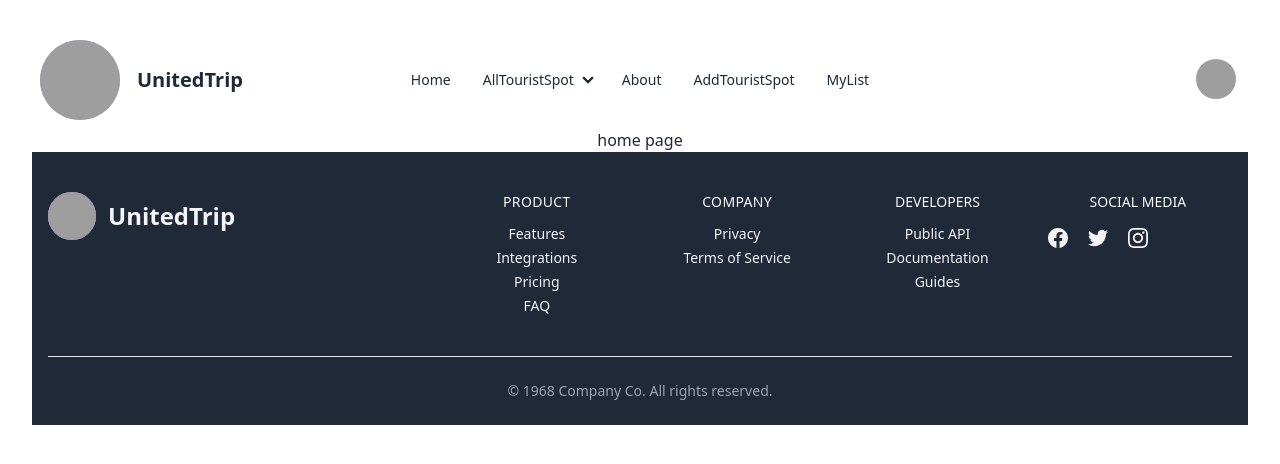
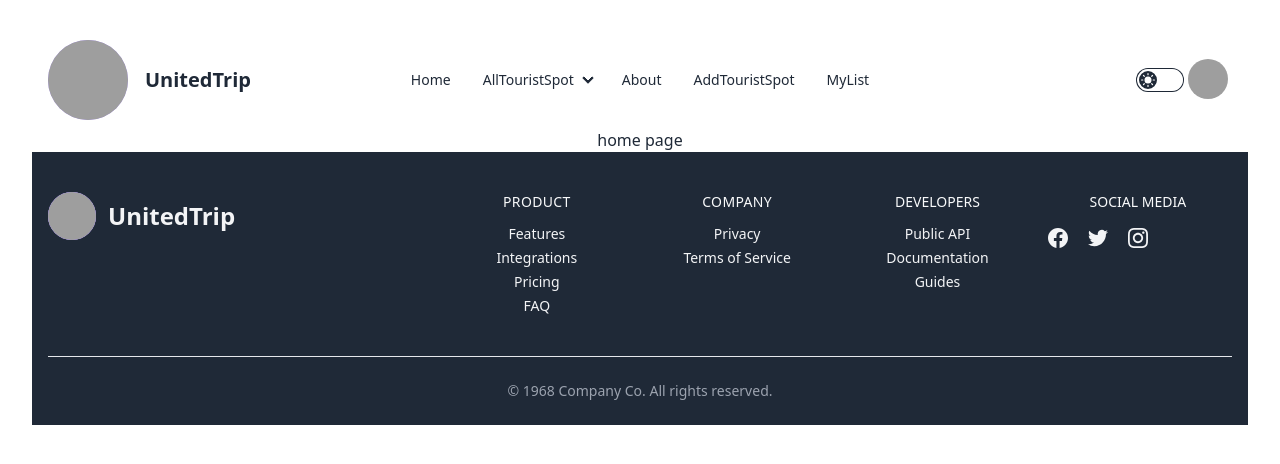
Before and after one commit to Rayhan9966/A10-tourism-management-system-client, a React (Vite) app: page / in a window 1280 px wide. Shown: the top 464 px of the page. Built offline with nearby package versions, Linux system fonts and the light colour scheme; grey boxes are pictures that could not be loaded.

Commit message:
nav bar theme updated

```diff
--- a/index.html
+++ b/index.html
@@ -1,5 +1,5 @@
 <!doctype html>
-<html lang="en" data-theme="light">
+<html lang="en" >
   <head>
     <meta charset="UTF-8" />
     <link rel="icon" type="image/svg+xml" href="https://i.postimg.cc/2jxLBCnM/travel-tour-landscape-sun-airplane-260nw-366089225.webp" />
--- a/src/component/Navbar.jsx
+++ b/src/component/Navbar.jsx
@@ -1,10 +1,28 @@
-import React from 'react';
+import React, { useEffect, useState } from 'react';
 import { Link } from 'react-router-dom';
 
 const Navbar = () => {
+    const [theme, setTheme]= useState('light')
+    useEffect(()=>{
+        localStorage.setItem('theme',theme)
+        const localTheme = localStorage.getItem('theme')
+        document.querySelector('html').setAttribute('data-them', localTheme)
+
+    },[theme])
+    const handleToggle =(e)=>{
+        if (e.target.checked){
+            setTheme('synthwave')
+        }
+        else{
+            setTheme('synthwave')
+        }
+
+
+    }
+
     return (
 <div>
-<div className="navbar bg-base-100">
+<div className="navbar bg-base-100 z-10 px-4">
   <div className="navbar-start">
     <div className="dropdown">
       <div tabIndex={0} role="button" className="btn btn-ghost lg:hidden">
@@ -53,7 +71,16 @@
       <li><Link to='/mylist'>MyList</Link></li>
     </ul>
   </div>
+
   <div className="navbar-end">
+  <label className="cursor-pointer grid place-items-center">
+  <input onChange={handleToggle} type="checkbox"
+  value="synthwave"
+  className="toggle theme-controller bg-base-content row-start-1 col-start-1 col-span-2"/>
+  <svg className="col-start-1 row-start-1 stroke-base-100 fill-base-100" xmlns="http://www.w3.org/2000/svg" width="14" height="14" viewBox="0 0 24 24" fill="none" stroke="currentColor" strokeWidth="2" strokeLinecap="round" strokeLinejoin="round"><circle cx="12" cy="12" r="5"/><path d="M12 1v2M12 21v2M4.2 4.2l1.4 1.4M18.4 18.4l1.4 1.4M1 12h2M21 12h2M4.2 19.8l1.4-1.4M18.4 5.6l1.4-1.4"/></svg>
+  <svg className="col-start-2 row-start-1 stroke-base-100 fill-base-100" xmlns="http://www.w3.org/2000/svg" width="14" height="14" viewBox="0 0 24 24" fill="none" stroke="currentColor" strokeWidth="2" strokeLinecap="round" strokeLinejoin="round"><path d="M21 12.79A9 9 0 1 1 11.21 3 7 7 0 0 0 21 12.79z"></path></svg>
+</label>
+
   <div className="dropdown dropdown-end">
       <div tabIndex={0} role="button" className="btn btn-ghost btn-circle avatar">
         <div className="w-10 rounded-full">
--- a/tailwind.config.js
+++ b/tailwind.config.js
@@ -9,4 +9,7 @@
   },
 
   plugins: [require("daisyui")],
+  daisyui: {
+    themes: ["light", "synthwave"],
+  },
 }
```
